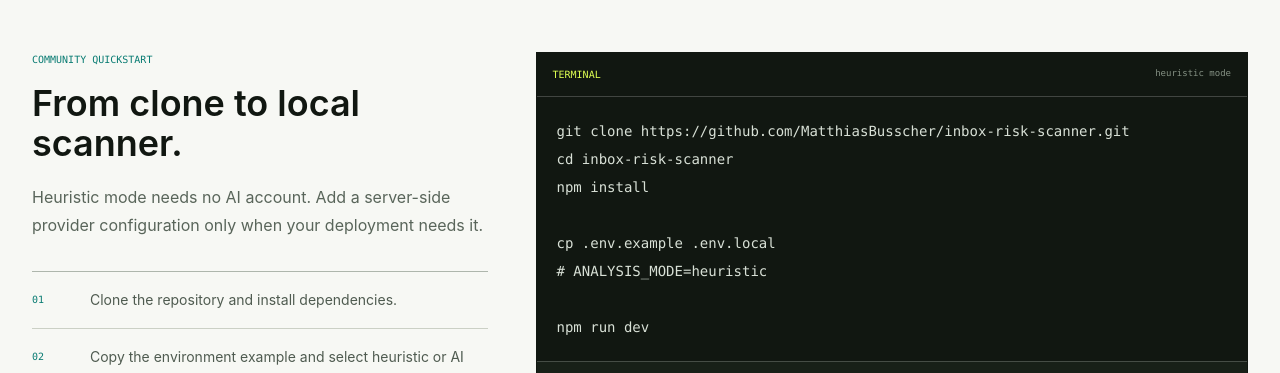
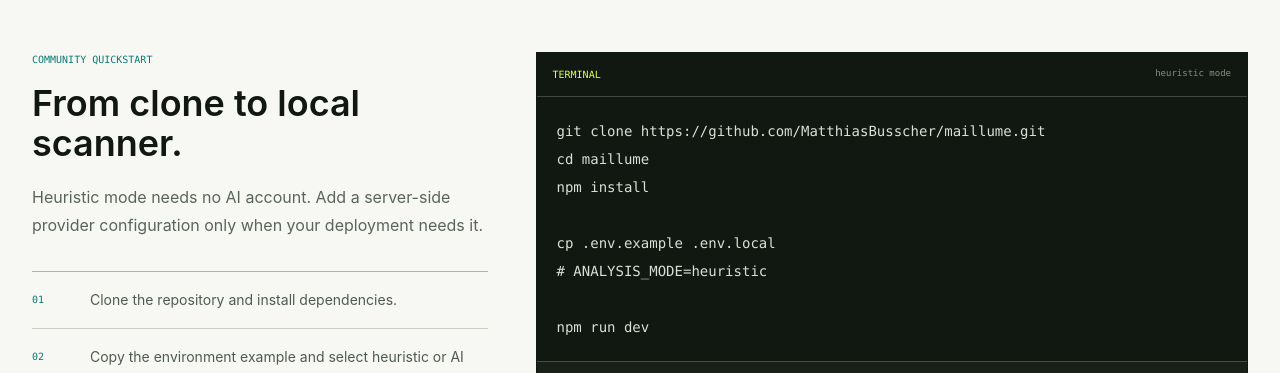
Before and after one commit to MatthiasBusscher/Maillume, a Next.js app: page /self-hosted in a window 1280 px wide. Shown: the part 860-1233 px from the top of the page. Built offline with nearby package versions, Linux system fonts and the light colour scheme; no server answers.

Commit message:
chore: rename source repository references

```diff
--- a/src/app/self-hosted/page.tsx
+++ b/src/app/self-hosted/page.tsx
@@ -62,7 +62,7 @@
               <span className="font-mono text-[9px] text-[#849083]">heuristic mode</span>
             </div>
             <pre className="overflow-x-auto p-5 text-sm leading-7 text-[#d8e0d6]"><code>{`git clone ${SOURCE_REPOSITORY_URL}.git
-cd inbox-risk-scanner
+cd maillume
 npm install
 
 cp .env.example .env.local
--- a/src/lib/site.ts
+++ b/src/lib/site.ts
@@ -2,7 +2,7 @@
 export const PRODUCT_TAGLINE = "A second opinion before you trust an email.";
 
 export const SOURCE_REPOSITORY_URL =
-  "https://github.com/MatthiasBusscher/inbox-risk-scanner";
+  "https://github.com/MatthiasBusscher/maillume";
 export const LICENSE_URL = `${SOURCE_REPOSITORY_URL}/blob/main/LICENSE`;
 
 export function getAppHref(): string {
```
Also changed, not shown: 3 other files (tests, documents, lock files or other folders).
